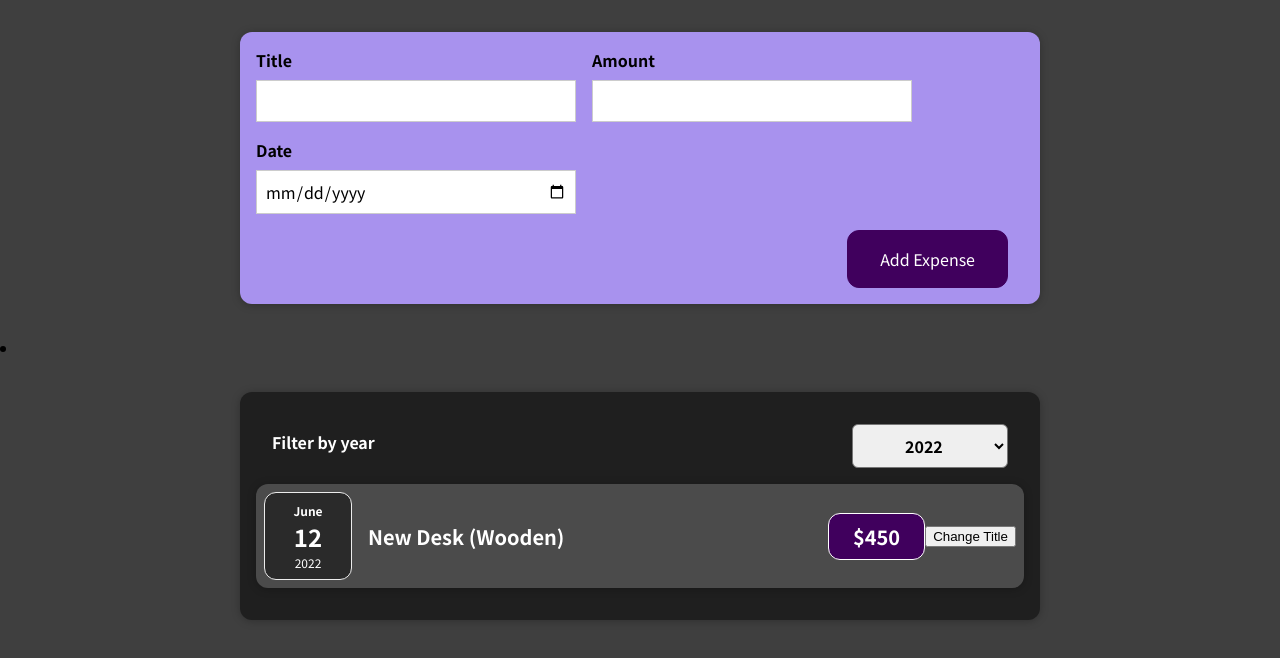
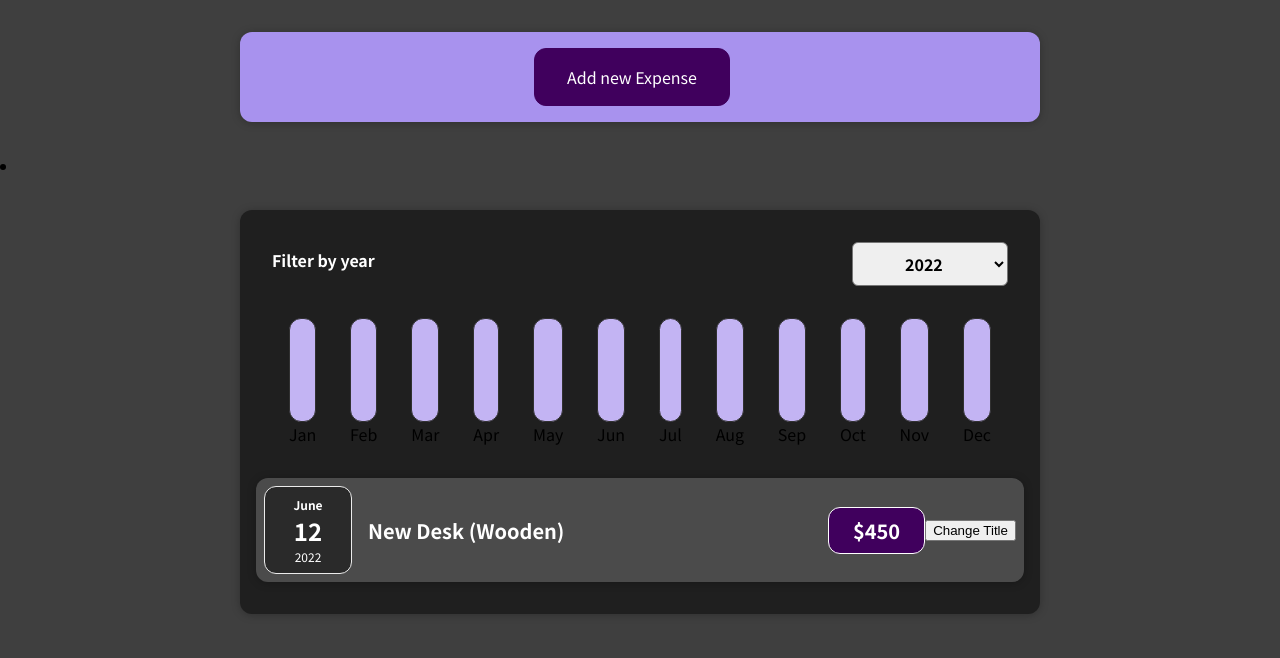
Before and after one commit to padepokanpenguin/react-introduction-academind-course, a React (Create React App) app: page / in a window 1280 px wide. Shown: the top 658 px of the page. Built offline with nearby package versions, Linux system fonts and the light colour scheme.

Commit message:
adding chartbar

```diff
--- /dev/null
+++ b/src/components/Chart/Chart.css
@@ -0,0 +1,9 @@
+.chart {
+  padding: 1rem;
+  border-radius: 12px;
+  background-color: #f8dff;
+  text-align: center;
+  display: flex;
+  justify-content: space-around;
+  height: 10rem;
+}
--- /dev/null
+++ b/src/components/Chart/Chart.js
@@ -0,0 +1,14 @@
+import React from 'react';
+import ChartBar from './ChartBar';
+import './Chart.css';
+
+const Chart = props => {
+  const dataPointsValue = props.dataPoints.map(dataPoint => dataPoint.value);
+  const totalMaximum = Math.max(...dataPointsValue);
+
+  return <div className="chart">
+    {props.dataPoints.map(dataPoint => <ChartBar key={dataPoint.label} value={dataPoint.value} maxValue={totalMaximum} label={dataPoint.label}/>)}
+    </div>
+}
+
+export default Chart;
--- /dev/null
+++ b/src/components/Chart/ChartBar.css
@@ -0,0 +1,30 @@
+.chart-bar {
+  height: 100%;
+  display: flex;
+  flex-direction: column;
+  align-items: center;
+}
+
+.chart-bar__inner {
+  height: 100%;
+  width: 100%;
+  border: 1px solid #313131;
+  border-radius: 12px;
+  background-color: #c3b4f3;
+  overflow: hidden;
+  display: flex;
+  flex-direction: column;
+  justify-content: flex-end;
+}
+
+.chart-bar__fill {
+  background-color: #4826b9;
+  width: 100%;
+  transition: all .3s ease-out;
+}
+
+.chart-bar__lable {
+  font-weight: bold;
+  font-size: .5rem;
+  text-align: center;
+}
--- /dev/null
+++ b/src/components/Chart/ChartBar.js
@@ -0,0 +1,19 @@
+import React from 'react';
+import './ChartBar.css';
+
+const ChartBar = props => {
+  let barFillHeight = '0%';
+
+  if (props.max > 0) {
+    barFillHeight = Math.round((props.value / props.maxValue) * 100) + '%';
+  }
+
+  return <div className="chart-bar">
+      <div className="chart-bar__inner">
+        <div className="chart-bar__fill" style={{height: barFillHeight}}></div>
+      </div>
+      <div className="chart-bar__label">{props.label}</div>
+    </div>
+}
+
+export default ChartBar;
--- a/src/components/Expenses/Expenses.js
+++ b/src/components/Expenses/Expenses.js
@@ -1,8 +1,9 @@
 import React, { useState } from 'react';
 import Card from './Card';
 import ExpensesFilter from './ExpensesFilter';
+import ExpensesList from './ExpensesList';
+import ExpensesChart from './ExpensesChart';
 import './Expenses.css';
-import ExpensesList from './ExpensesList';
 
 function Expenses(props) {
 
@@ -20,6 +21,7 @@
     <li>
       <Card className="expenses">
         <ExpensesFilter selected={filteredYear} onChangeFilter={filterChangeHandler} />
+        <ExpensesChart expenses={filteredExpenses} />
         <ExpensesList items={filteredExpenses} />
       </Card>
     </li>
--- /dev/null
+++ b/src/components/Expenses/ExpensesChart.js
@@ -0,0 +1,28 @@
+import React from 'react';
+import Chart from '../Chart/Chart';
+
+const ExpensesChart = props => {
+  const chartDataPoint =
+ [
+    { label: 'Jan', value: 0 },
+    { label: 'Feb', value: 0 },
+    { label: 'Mar', value: 0 },
+    { label: 'Apr', value: 0 },
+    { label: 'May', value: 0 },
+    { label: 'Jun', value: 0 },
+    { label: 'Jul', value: 0 },
+    { label: 'Aug', value: 0 },
+    { label: 'Sep', value: 0 },
+    { label: 'Oct', value: 0 },
+    { label: 'Nov', value: 0 },
+    { label: 'Dec', value: 0 },
+]
+
+  for (const expense of props.expenses) {
+    const expenseMonth = expense.date.getMonth();
+    chartDataPoint[expenseMonth].value += expense.amount;
+  }
+  return <Chart dataPoints={chartDataPoint}/>
+}
+
+export default ExpensesChart;
--- a/src/components/NewExpense/ExpenseForm.js
+++ b/src/components/NewExpense/ExpenseForm.js
@@ -63,6 +63,7 @@
         </div>
       </div>
       <div className="new-expense__actions">
+        <button type="button" onClick={props.onCancel}>Cancel</button>
         <button type="submit" >Add Expense</button>
       </div>
     </form>
--- a/src/components/NewExpense/NewExpense.js
+++ b/src/components/NewExpense/NewExpense.js
@@ -1,8 +1,9 @@
-import React from 'react';
+import React, { useState } from 'react';
 import ExpenseForm from './ExpenseForm';
 import './NewExpense.css';
 
 const NewExpense = (props) => {
+  const [isEditing, setIsEditing] = useState(false);
 
   const saveExpenseData = (enteredExpenseData) => {
     const expenseData = {
@@ -13,8 +14,19 @@
     console.log(expenseData);
   }
 
+  const startEditingHandler = () => {
+    setIsEditing(true);
+  }
+
+  const stopEditingHandler = () => {
+    setIsEditing(false);
+  }
+
   return <div className="new-expense">
-    <ExpenseForm onSaveExpenseData={saveExpenseData} />
+
+    {!isEditing && <button onClick={startEditingHandler}>Add new Expense</button>}
+
+    {isEditing && <ExpenseForm onSaveExpenseData={saveExpenseData} onCancel={stopEditingHandler} /> }
     </div>
 }
 
```
Also changed, not shown: 1 other file (tests, documents, lock files or other folders).
